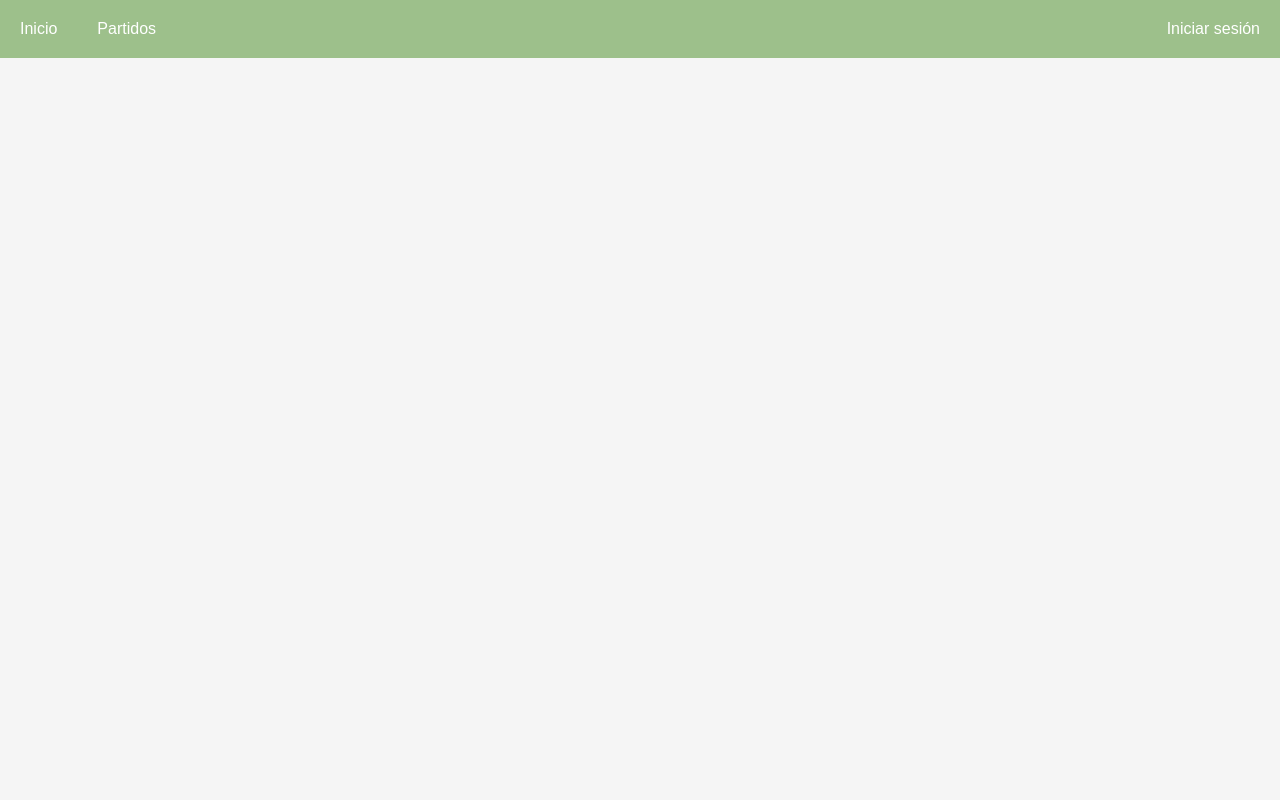
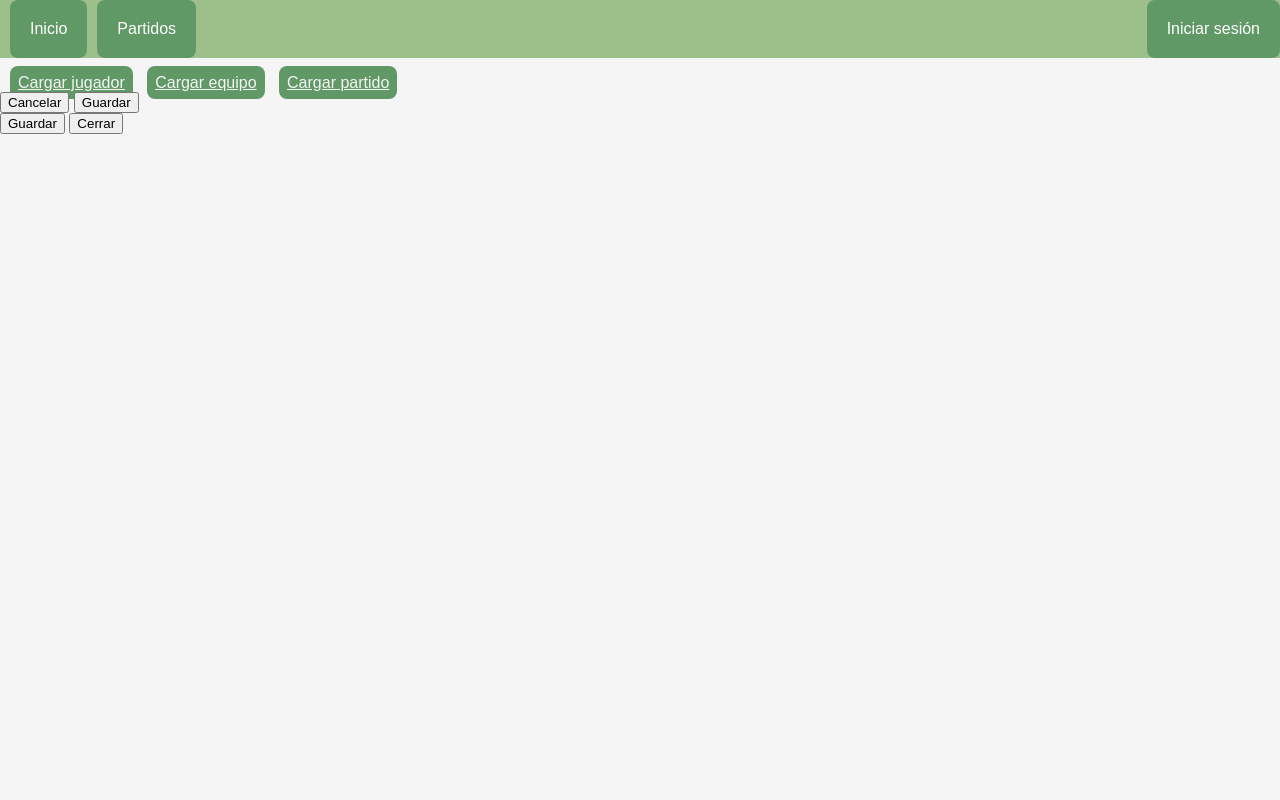
Before and after one commit to lautig32/2023-integrador-ingenieria-software, a Django app: page /matches/ in a window 1280 px wide. Run offline with Django 4.2, Linux system fonts and the light colour scheme.

Commit message:
Update generic data template

```diff
--- a/apps/football_system/static/css/home.css
+++ b/apps/football_system/static/css/home.css
@@ -27,7 +27,7 @@ body {
     color: #F5F5F5;
 }
 
-.banner_info{
+.banner-info{
     align-items: center;
     justify-content: center;
     margin-left: auto;
@@ -36,7 +36,7 @@ body {
     text-align: center;
 }
 
-.banner_teams{
+.banner-teams{
     align-items: center;
     justify-content: center;
     margin-left: auto;
--- /dev/null
+++ b/apps/football_system/static/css/matches.css
@@ -0,0 +1,60 @@
+body {
+    height: 100%;
+    margin: 0;
+    padding: 0;
+}
+
+.background{
+    background-color: #F5F5F5;
+    display: block;
+    align-items: center;
+    justify-content: center;
+    padding: 0;
+    height: 100%;
+}
+
+.popup-container{
+    background: rgba(33, 41, 52, .85);
+    left: 0;
+    bottom: 0;
+    right: 0;
+    top: 0;
+    display: flex;
+    position: fixed;
+    z-index: 999;
+}
+
+.data-upload-container{
+    display: flex;
+    justify-content: flex-end;
+}
+
+a{
+    background-color: #609966;
+    border: none;
+    border-radius: 8px;
+    color: #F5F5F5;
+    padding: 8px;
+    margin-left: 10px;
+}
+
+button:hover{
+    cursor: pointer;
+    box-shadow: gray;
+}
+
+.popup-upload-player{
+  position: fixed;
+  width: 300px;
+  height: 200px;
+  background: white;
+  border: 1px solid black;
+  padding: 10px;
+  margin: auto;
+  top: 0;
+  right: 0;
+  bottom: 0;
+  left: 0;
+  z-index: 10;
+  display: none;
+}
--- a/apps/football_system/static/css/navbar.css
+++ b/apps/football_system/static/css/navbar.css
@@ -1,4 +1,4 @@
-.menu{
+.navbar{
     background-color: #9DC08B;
     list-style: none;
     display: flex;
@@ -6,20 +6,24 @@
     justify-content: space-between;
 }
 
-.menu li{
+.navbar li{
     display: flex;
 }
 
-.menu li:last-child{
+.navbar li:last-child{
     margin-left: auto;
     align-items: center;
     justify-content: center;
 }
 
-.menu li a{
+.navbar li a{
     text-decoration: none;
     color: white;
     padding: 20px;
+}
+
+.navbar li a:hover{
+    text-decoration: underline;
 }
 
 .dropdown {
--- a/apps/football_system/templates/home.html
+++ b/apps/football_system/templates/home.html
@@ -10,15 +10,15 @@
         {% include 'navbar.html' %}
         <div class="background">
             <div class="banner">
-                <div class="banner_info">
+                <div class="banner-info">
                     <h2>PROXIMO PARTIDO</h2>
                     <h4>dd/mm - 00:00hs</h4>
                 </div>
-                <div class="banner_teams">
+                <div class="banner-teams">
                     <h1>club 1 vs club 2</h1>
                 </div>
             </div>
-            <div class="matches_table">
+            <div class="matches-table">
                 <table>
                     <tr>
                         <th>Fecha</th>
--- a/apps/football_system/templates/login.html
+++ b/apps/football_system/templates/login.html
@@ -18,7 +18,7 @@
                 {% endif %}
                 <input type="text" id="username" name="username" placeholder="Nombre de usuario" required>
                 <input type="password" id="password" name="password" placeholder="Contraseña" required>
-                <button id="btn_login" type="submit">Iniciar sesión</button>
+                <button id="btn-login" type="submit">Iniciar sesión</button>
                 <h4>¿No tenes cuenta?</h4>
                 <a href="{% url 'signup' %}">Crear cuenta</a>
             </form>
--- a/apps/football_system/templates/matches.html
+++ b/apps/football_system/templates/matches.html
@@ -3,9 +3,23 @@
         <meta charset="UTF-8">
         <title>Partidos</title>
         <link rel="stylesheet" type="text/css" href="../static/css/index.css">
+        <link rel="stylesheet" type="text/css" href="../static/css/matches.css">
+        <link rel="stylesheet" type="text/css" href="../static/css/matches.js">
     </head>
     <body>
         {% include 'navbar.html' %}
-
+        <div id="data-upload-container">
+            <a href="#" id="upload-player-link">Cargar jugador</a>
+            <a href="#">Cargar equipo</a>
+            <a href="#">Cargar partido</a>
+        </div>
+        <div id="popup-upload-player">
+            <button id="close-btn">Cancelar</button>
+            <button type="submit" id="save-btn">Guardar</button>
+        </div>
+        <div id="upload-match">
+            <button type="submit" id="save-btn">Guardar</button>
+            <button id="close-btn">Cerrar</button>
+        </div>
     </body>
 </html>
--- a/apps/football_system/templates/navbar.html
+++ b/apps/football_system/templates/navbar.html
@@ -6,7 +6,7 @@
         <script src="../static/js/navbar.js"></script>
     </head>
     <body>
-        <ul class="menu">
+      <ul class="navbar">
             <li><a href="{% url 'home' %}">Inicio</a></li>
             <li><a href="{% url 'matches' %}">Partidos</a></li>
             <li>
@@ -15,8 +15,8 @@
                   <button class="dropbtn">{{ user.username }} &#9662;</button>
                   <div class="dropdown-content">
                     <ul>
-                      <li><a href="{% url 'profile' %}">Mi Perfil</a></li>
-                      <li><a href="{% url 'logout' %}">Cerrar Sesión</a></li>
+                      <li><a href="{% url 'profile' %}">Mi perfil</a></li>
+                      <li><a href="{% url 'logout' %}">Cerrar sesión</a></li>
                     </ul>
                   </div>
                 </div>
--- a/apps/football_system/templates/signup.html
+++ b/apps/football_system/templates/signup.html
@@ -20,7 +20,7 @@
                 <input type="text" id="username" name="username" placeholder="Nombre de usuario" required>
                 <input type="password" id="password" name="password" placeholder="Contraseña" pattern=".{8,}" title="La contraseña debe tener al menos 8 caracteres" required>
                 <input type="password" id="confirm_password" name="confirm_password" placeholder="Confirmar contraseña" required>
-                <button id="btn_signup" type="submit">Crear cuenta</button>
+                <button id="btn-signup" type="submit">Crear cuenta</button>
                 <h4>¿Ya tenes cuenta?</h4>
                 <a href="{% url 'login' %}">Iniciar sesión</a>
             </form>
```
Also changed, not shown: apps/football_system/static/css/profile.css (+31 -5 lines), apps/football_system/static/js/userform.js (+18 -6 lines), apps/football_system/templates/profile.html (+26 -10 lines), apps/football_system/static/js/popups.js (added).
